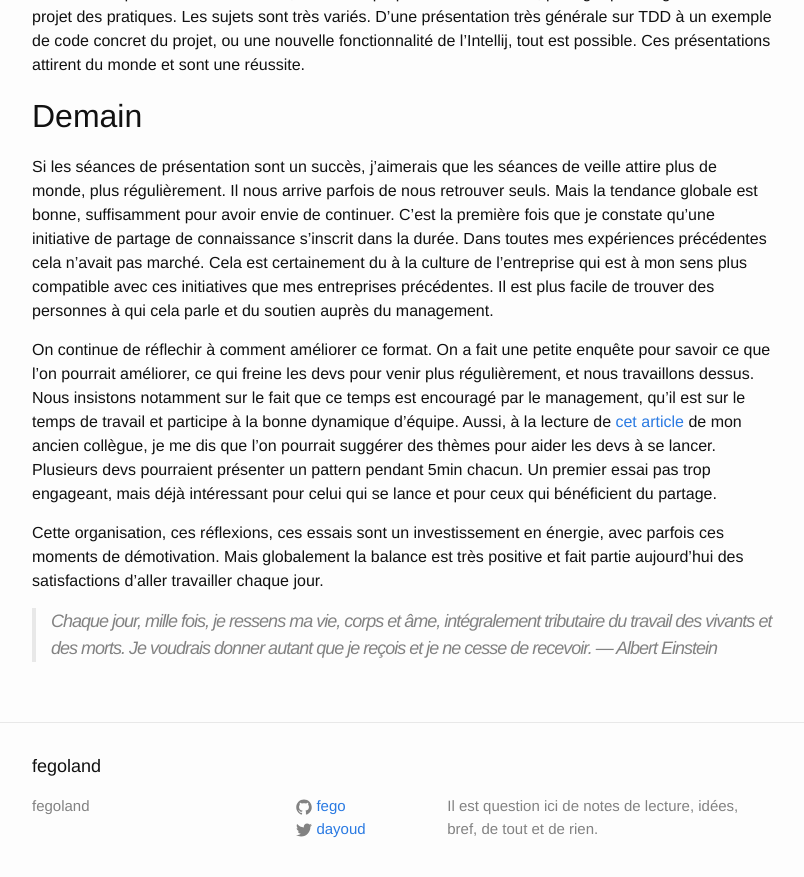
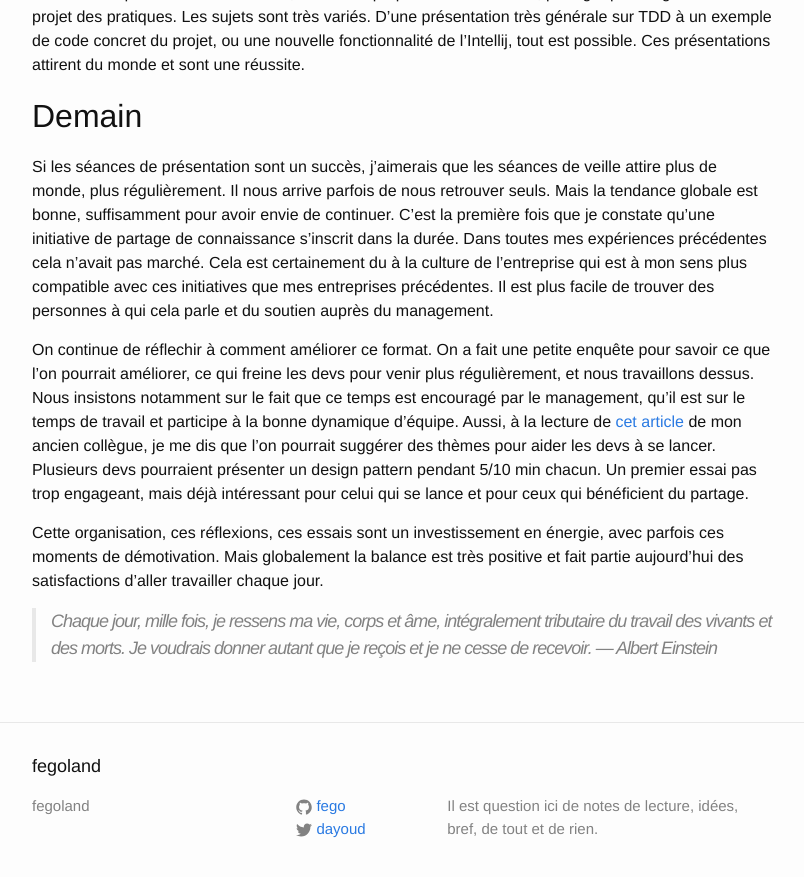
Before and after one commit to fego/fego.github.io, a Jekyll site: the page built from docs/_posts/2022-01-09-Good-Morning-Learning.md, in a window 1280 px wide and 900 px high, scrolled down 2783 px. Shown: the top 877 px of the window, without its empty margins (238-1042 px from the left). Built offline with Jekyll 4.4.1, drawn with Linux system fonts in a browser that asks for light colours; our own code applies the rules of GitHub Pages for plain Markdown files.

Commit message:
corrections good morning

```diff
--- a/docs/_posts/2022-01-09-Good-Morning-Learning.md
+++ b/docs/_posts/2022-01-09-Good-Morning-Learning.md
@@ -94,7 +94,7 @@ Il est plus facile de trouver des personnes à qui cela parle et du soutien aupr
 On continue de réflechir à comment améliorer ce format.
 On a fait une petite enquête pour savoir ce que l'on pourrait améliorer, ce qui freine les devs pour venir plus régulièrement, et nous travaillons dessus.
 Nous insistons notamment sur le fait que ce temps est encouragé par le management, qu'il est sur le temps de travail et participe à la bonne dynamique d'équipe.
-Aussi, à la lecture de [cet article](https://fhiegel.github.io/blog/2022/01/13/design-patterns--les-gammes-de-la-conception-logicielle/) de mon ancien collègue, je me dis que l'on pourrait suggérer des thèmes pour aider les devs à se lancer. Plusieurs devs pourraient présenter un pattern pendant 5min chacun. Un premier essai pas trop engageant, mais déjà intéressant pour celui qui se lance et pour ceux qui bénéficient du partage.
+Aussi, à la lecture de [cet article](https://fhiegel.github.io/blog/2022/01/13/design-patterns--les-gammes-de-la-conception-logicielle/) de mon ancien collègue, je me dis que l'on pourrait suggérer des thèmes pour aider les devs à se lancer. Plusieurs devs pourraient présenter un design pattern pendant 5/10 min chacun. Un premier essai pas trop engageant, mais déjà intéressant pour celui qui se lance et pour ceux qui bénéficient du partage.
 
 Cette organisation, ces réflexions, ces essais sont un investissement en énergie, avec parfois ces moments de démotivation.
 Mais globalement la balance est très positive et fait partie aujourd'hui des satisfactions d'aller travailler chaque jour.
```
